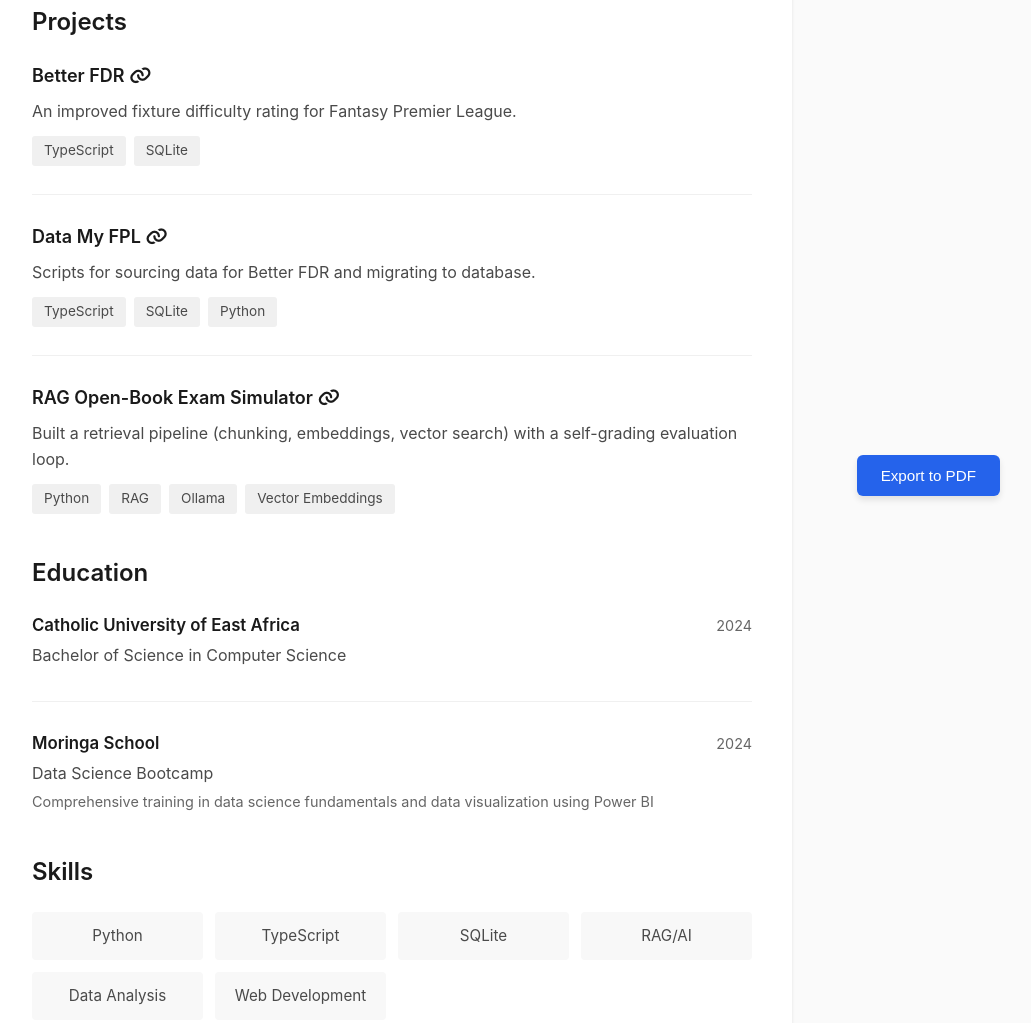
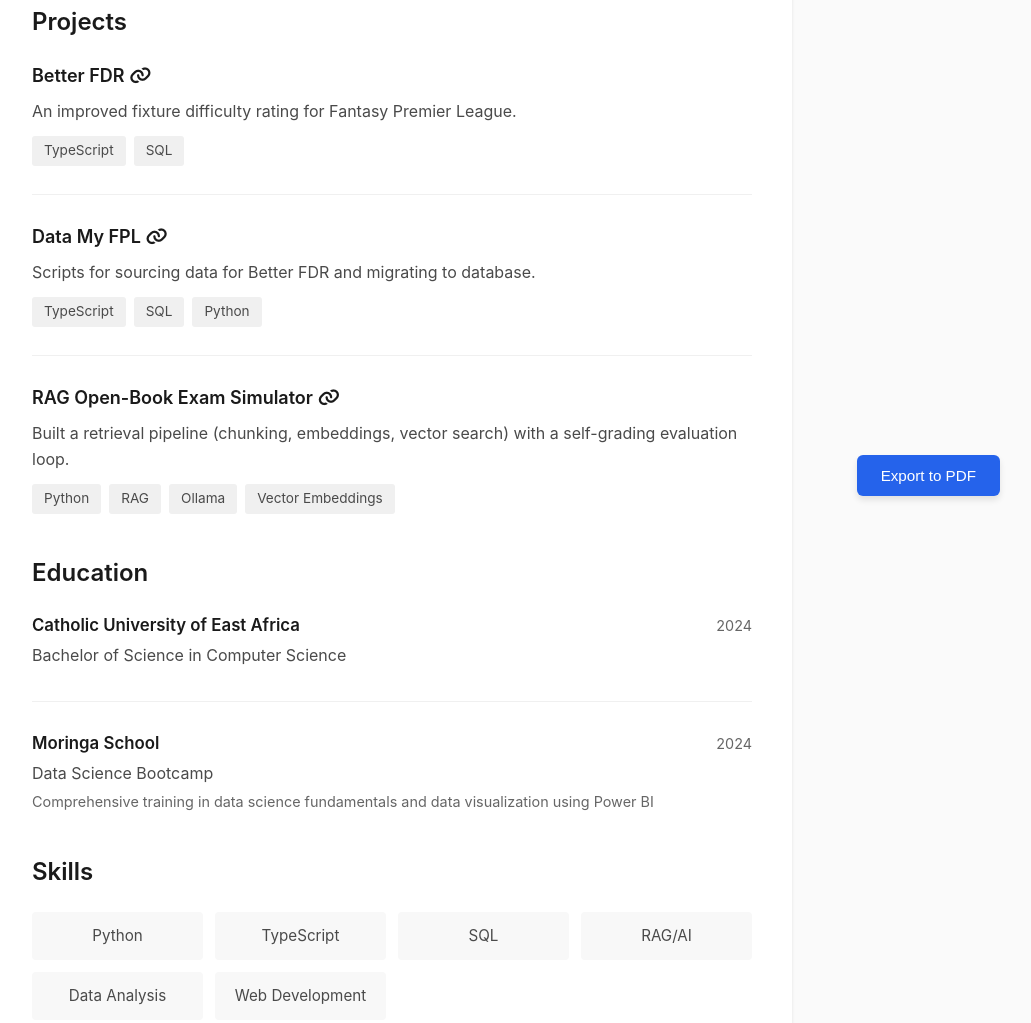
Before and after one commit to Mdalasini/portfolio, a plain HTML site: page index.html in a window 1280 px wide. Shown: the part 272-1295 px from the top of the page, without its empty margins (248-1279 px from the left). Drawn offline with Linux system fonts and the light colour scheme.

Commit message:
Update index.html

```diff
--- a/index.html
+++ b/index.html
@@ -274,7 +274,7 @@
                     </div>
                     <div class="tech">
                         <span class="tech-tag">TypeScript</span>
-                        <span class="tech-tag">SQLite</span>
+                        <span class="tech-tag">SQL</span>
                     </div>
                 </div>
 
@@ -294,7 +294,7 @@
                     </div>
                     <div class="tech">
                         <span class="tech-tag">TypeScript</span>
-                        <span class="tech-tag">SQLite</span>
+                        <span class="tech-tag">SQL</span>
                         <span class="tech-tag">Python</span>
                     </div>
                 </div>
@@ -354,7 +354,7 @@
                 <div class="skills-grid">
                     <div class="skill">Python</div>
                     <div class="skill">TypeScript</div>
-                    <div class="skill">SQLite</div>
+                    <div class="skill">SQL</div>
                     <div class="skill">RAG/AI</div>
                     <div class="skill">Data Analysis</div>
                     <div class="skill">Web Development</div>
```
